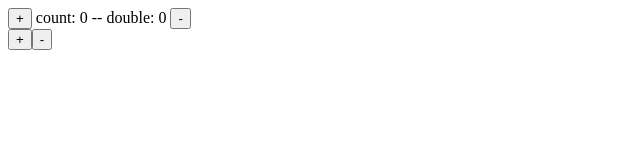
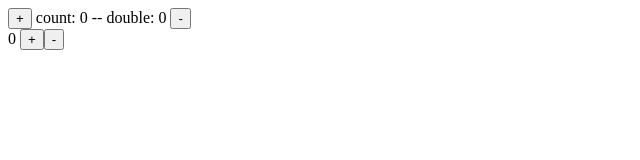
Before and after one commit to wujighostking/VueEcosystem, a JavaScript app in the folder play/: page / in a window 1280 px wide. Shown: the top 160 px of the page, without its empty margins (0-640 px from the left). Built offline with nearby package versions, Linux system fonts and the light colour scheme.

Commit message:
fix: 修改 setup 写法逻辑处理

```diff
--- a/play/src/App.vue
+++ b/play/src/App.vue
@@ -8,6 +8,7 @@ const userStore = useUserStore()
 
 const { count, double } = storeToRefs(counterStore)
 const { age } = storeToRefs(userStore)
+const { increment } = userStore
 </script>
 
 <template>
@@ -25,7 +26,7 @@ const { age } = storeToRefs(userStore)
     <div>
       {{ age }}
 
-      <button @click="userStore.increment">
+      <button @click="increment">
         +
       </button>
       <button @click="userStore.decrement">
--- a/play/src/stores/user.ts
+++ b/play/src/stores/user.ts
@@ -1,7 +1,8 @@
 import { defineStore } from 'pinia'
+import { ref } from 'vue'
 
 const useUserStore = defineStore('user', () => ({
-  age: 0,
+  age: ref(0),
   increment() {
     this.age++
   },
```
Also changed, not shown: 1 other file (tests, documents, lock files or other folders).
